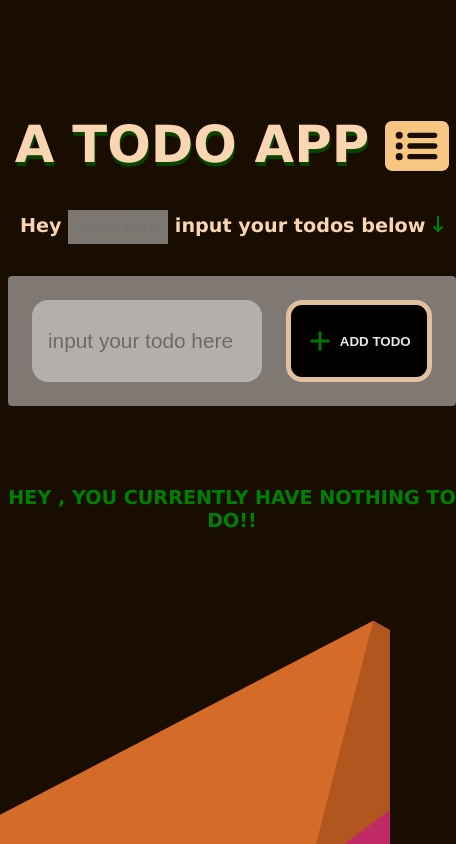
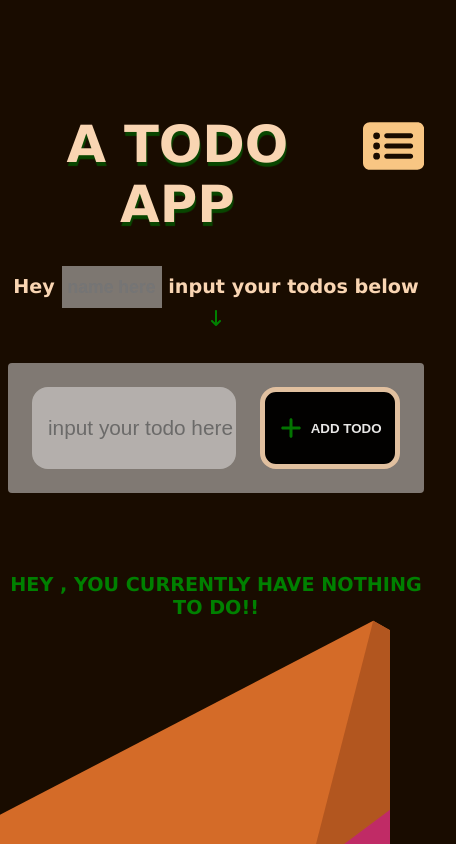
Before and after one commit to Oreolion/AppwithVue, a Vue app: page / in a window 390 px wide. Shown: the whole page, 456 px wide, since content can reach past the window. Built offline with nearby package versions, Linux system fonts and the light colour scheme.

Commit message:
ADD: styles

```diff
--- a/src/components/Todo.vue
+++ b/src/components/Todo.vue
@@ -205,14 +205,18 @@ p {
 
 p input {
   width: 6rem;
-  height: 2rem;
+  height: 2.5rem;
   background-color: rgba(225, 225, 225, 0.5);
   text-align: center;
   color: #fff;
   font-weight: bold;
-  font-size: 1rem;
+  font-size: 1.1rem;
   outline: none;
   border: none;
+}
+
+p input[placeholder] {
+    color: #fff;
 }
 
 .container p {
@@ -387,7 +391,7 @@ main p {
 
 @media (max-width: 650px) {
   .container {
-    width: 28rem;
+    max-width: 28rem;
   }
 
   main h1 {
@@ -417,6 +421,10 @@ main p {
 }
 
 @media (max-width: 450px) {
+
+    .container {
+    max-width: 26rem;
+  }
   .textbox {
     width: 7rem;
   }
```
